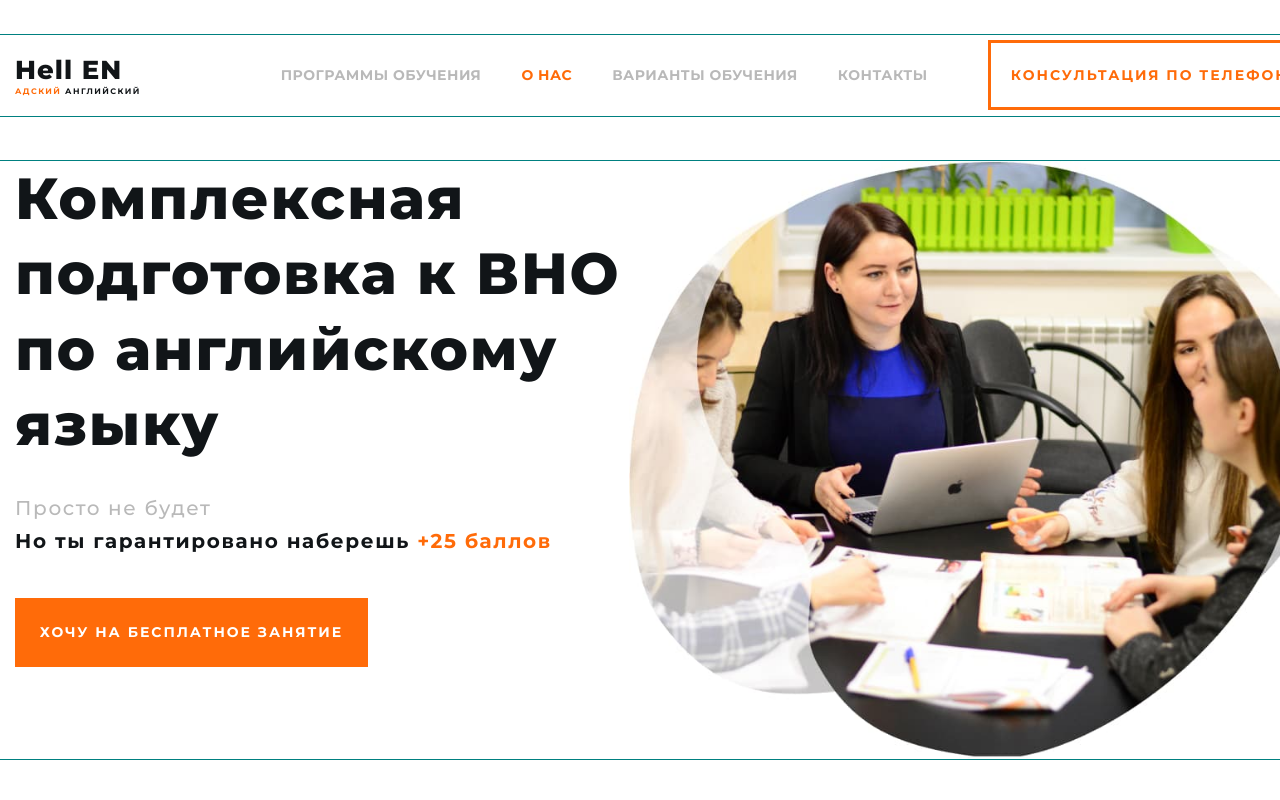
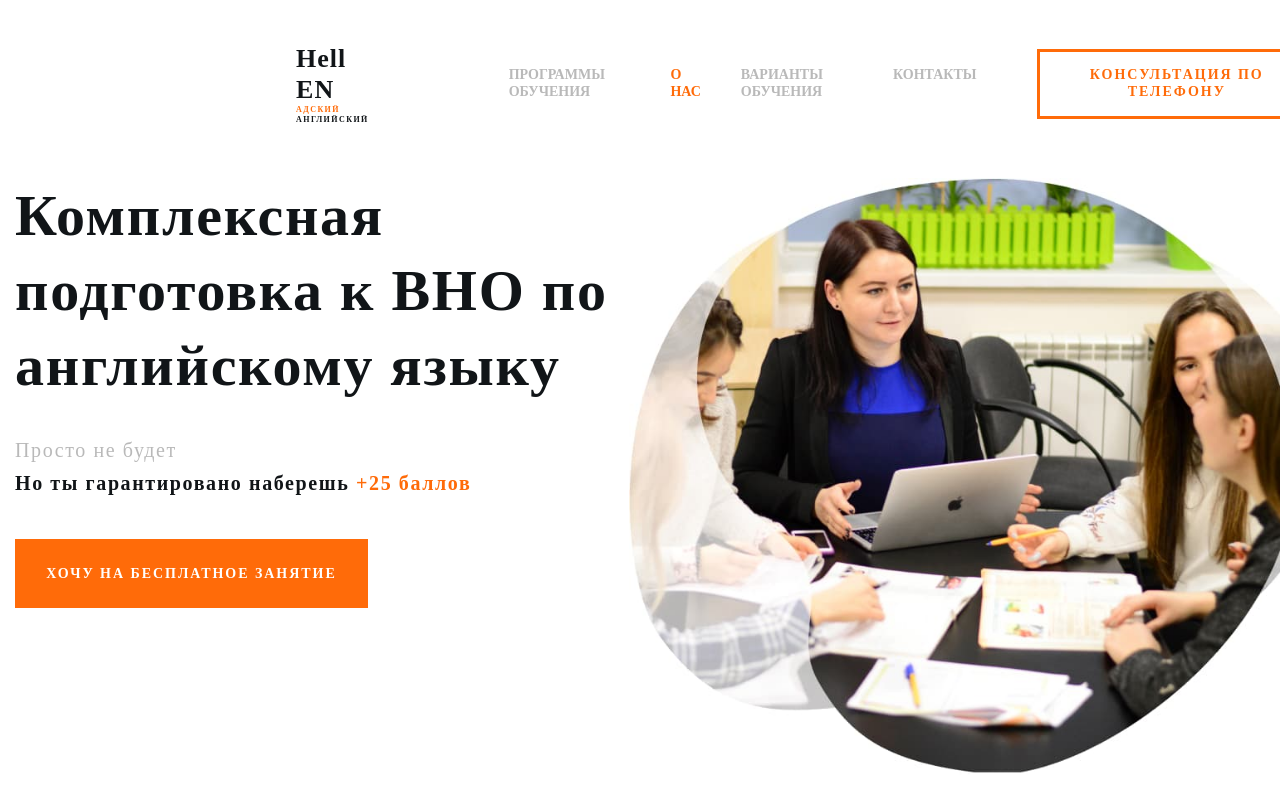
Before and after one commit to Irina-Blazhevich/group-project-NEW, a website built with Parcel: page src/index.html in a window 1280 px wide. Shown: the top 800 px of the page. Built offline with nearby package versions, Linux system fonts and the light colour scheme.

Commit message:
Убирает лишние стили и outline

```diff
--- a/src/sass/base/_common.scss
+++ b/src/sass/base/_common.scss
@@ -1,12 +1,4 @@
-html {
-    box-sizing: border-box;
-}
 
-*,
-*::before,
-*::after {
-  box-sizing: inherit;
-}
 h1,
 h2,
 h3,
@@ -16,81 +8,61 @@ h6{
   margin: 0;
   padding: 0;
 }
-ul,
-li{
-  margin: 0;
-  padding: 0;
-}
+
 p{
   margin: 0;
   padding: 0;
 }
 
-body{
-color: $primary-text-color;
-font-family: 'Montserrat', sans-serif;
-letter-spacing: 0.03em;
-margin: 0;
-}
-.container{
-width: 1344px;
-padding-left: 15px;
-padding-right: 15px;
-margin-left: auto;
-margin-right: auto;
-outline: 1px solid teal;
-}
-// Другой вариант
-// .container {
-//     width: 100%;
-//     padding-left: 20px;
-//     padding-right: 20px;
-//     margin: 0 auto;
 
-//     @include for-size(tablet-portrait) {
-//     width: 320px;
-//     padding-left: 20px;
-//     padding-right: 20px;
-//     }
+ .container {
+    width: 100%;
+     padding-left: 20px;
+    padding-right: 20px;
+     margin: 0 auto;
 
-//     @include for-size(tablet-landscape) {
-//       width: 768px;
-//       padding-left: 40px;
-//       padding-right: 40px;
+     @include for-size(tablet-portrait) {
+    width: 320px;
+     padding-left: 20px;
+     padding-right: 20px;
+     }
 
-//     }
+    @include for-size(tablet-landscape) {
+       width: 768px;
+      padding-left: 40px;
+       padding-right: 40px;
+    }
 
-//     @include for-size(desktop) {
-//       width: 1344px;
-//       padding-left: 15px;
-//       padding-right: 15px;
-//     }
+     @include for-size(desktop) {
+      width: 1344px;
+      padding-left: 15px;
+       padding-right: 15px;
+    }
 
-// }
+ }
 
-// img {
-//     display: block;
-//     max-width: 100%;
-//     height: auto;
-// }
+ img {
+     display: block;
+    max-width: 100%;
+     height: auto;
+ }
+ .list {
+     list-style: none;
+    padding: 0;
+     margin: 0;
+ }
 
-// .list {
-//     list-style: none;
-//     padding: 0;
-//     margin: 0;
-// }
+ .link {
+     text-decoration: none;
+    color: inherit;
+ }
 
-// .link {
-//     text-decoration: none;
-//     color: inherit;
-// }
+ .section {
+    padding-top: 50px;
+     padding-bottom: 50px;
 
-// .section {
-//     padding-top: 50px;
-//     padding-bottom: 50px;
+ }
 
-// }
-
-// .section-title {
-//     color: $title-text-color;
-// }
+ .section-title {
+ color: $title-text-color;
+ }
--- a/src/sass/layout/_section-hero.scss
+++ b/src/sass/layout/_section-hero.scss
@@ -64,7 +64,7 @@ padding-left: 15px;
 padding-right: 15px;
 margin-left: auto;
 margin-right: auto;
-outline: 1px solid teal;
+
 }
 .container-methods{
 width: 1344px;
@@ -73,5 +73,5 @@ padding-left: 15px;
 padding-right: 15px;
 margin-left: auto;
 margin-right: auto;
-outline: 1px solid teal;
+
 }
```
